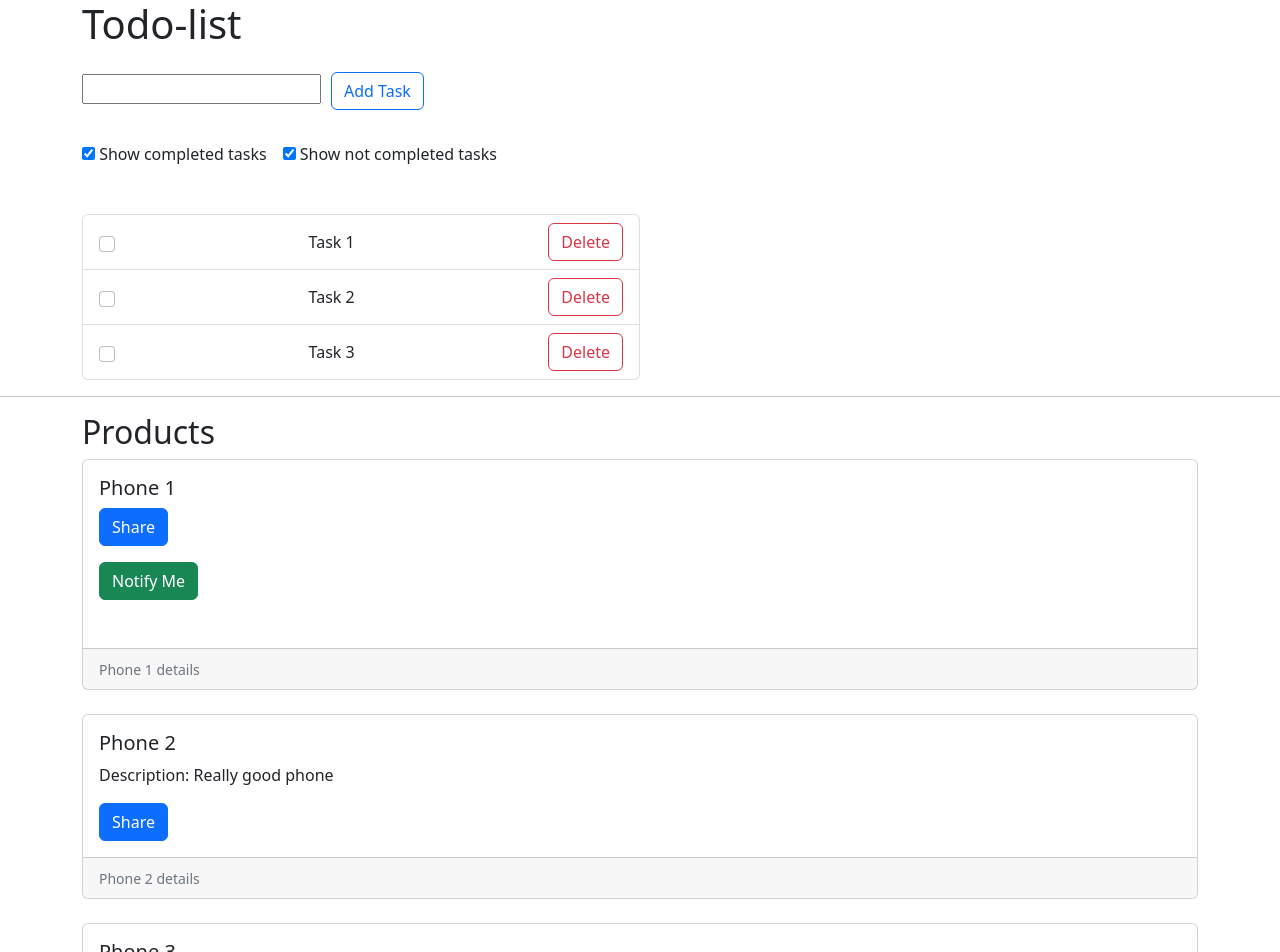
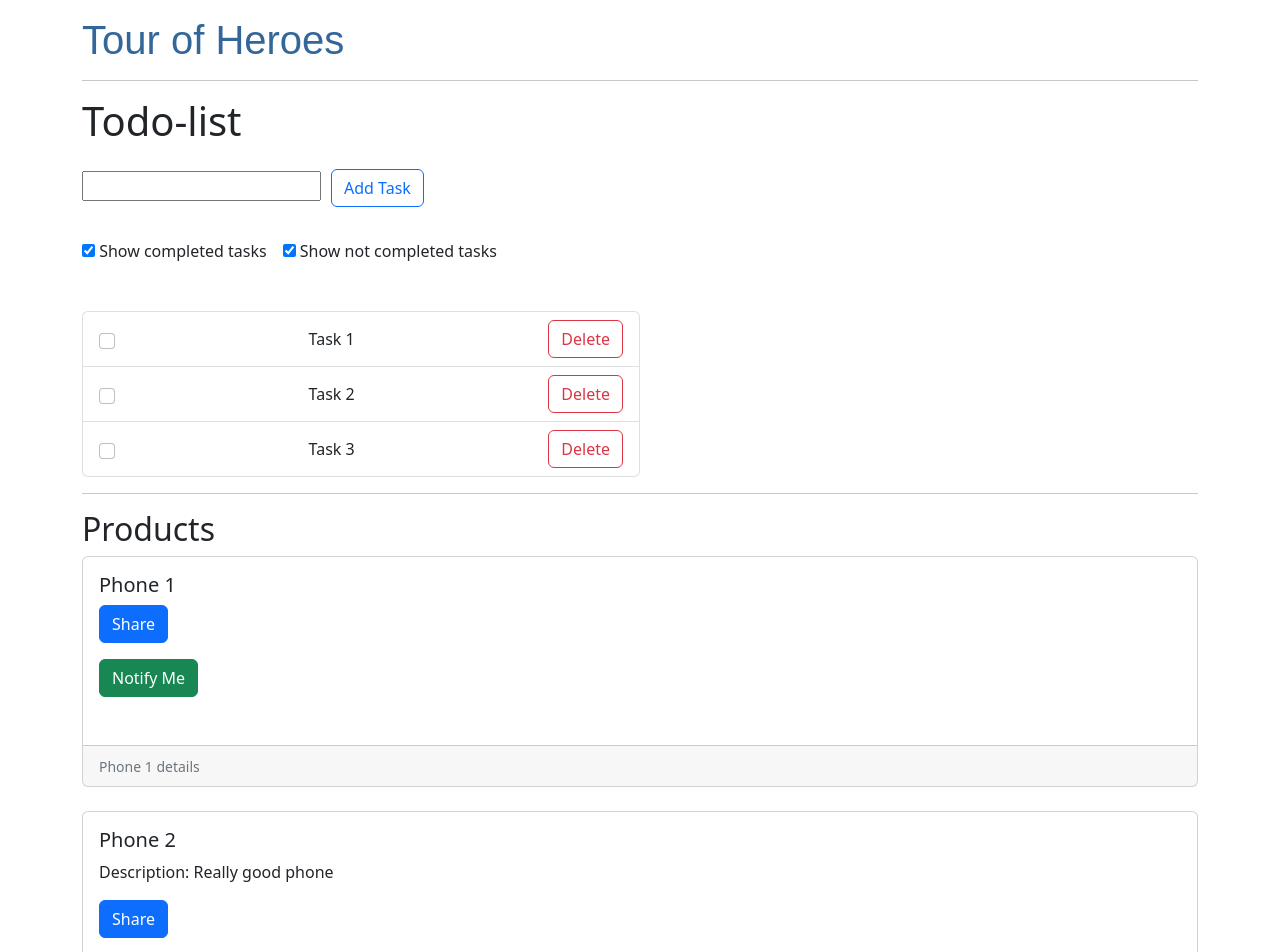
Before and after one commit to Rin1109/todo-list-my-work, an Angular app: page / in a window 1280 px wide. Shown: the top 952 px of the page. Built offline with nearby package versions, Linux system fonts and the light colour scheme.

Commit message:
Create new tour-of-heroes.component

```diff
--- a/src/app/app.component.html
+++ b/src/app/app.component.html
@@ -1,8 +1,14 @@
 <div class="container">
-  <app-todo-list></app-todo-list>
+  <div class="my-md-3">
+    <app-tour-of-heroes></app-tour-of-heroes>
+  </div>
+  <hr>
+  <div>
+    <app-todo-list></app-todo-list>
+  </div>
+  <hr>
+  <div>
+    <app-product-list></app-product-list>
+    <app-product-details></app-product-details>
+  </div>
 </div>
-<hr>
-<div class="container">
-  <app-product-list></app-product-list>
-  <app-product-details></app-product-details>
-</div>
--- a/src/app/app.module.ts
+++ b/src/app/app.module.ts
@@ -11,6 +11,7 @@ import { ProductListComponent } from './product-list/product-list.component';
 import { ProductAlertsComponent } from './product-alerts/product-alerts.component';
 import { ProductDetailsComponent } from './product-details/product-details.component';
 import {RouterModule} from "@angular/router";
+import { TourOfHeroesComponent } from './tour-of-heroes/tour-of-heroes.component';
 
 @NgModule({
   declarations: [
@@ -19,7 +20,8 @@ import {RouterModule} from "@angular/router";
     TaskFiltersComponent,
     ProductListComponent,
     ProductAlertsComponent,
-    ProductDetailsComponent
+    ProductDetailsComponent,
+    TourOfHeroesComponent
   ],
   imports: [
     BrowserModule,
--- /dev/null
+++ b/src/app/tour-of-heroes/tour-of-heroes.component.css
@@ -0,0 +1,22 @@
+/* Application-wide Styles */
+h1 {
+  color: #369;
+  font-family: Arial, Helvetica, sans-serif;
+  font-size: 250%;
+}
+h2, h3 {
+  color: #444;
+  font-family: Arial, Helvetica, sans-serif;
+  font-weight: lighter;
+}
+body {
+  margin: 2em;
+}
+body, input[type="text"], button {
+  color: #888;
+  font-family: Cambria, Georgia;
+}
+/* everywhere else */
+* {
+  font-family: Arial, Helvetica, sans-serif;
+}
--- /dev/null
+++ b/src/app/tour-of-heroes/tour-of-heroes.component.html
@@ -0,0 +1 @@
+<h1>{{title}}</h1>
--- /dev/null
+++ b/src/app/tour-of-heroes/tour-of-heroes.component.ts
@@ -0,0 +1,16 @@
+import { Component, OnInit } from '@angular/core';
+
+@Component({
+  selector: 'app-tour-of-heroes',
+  templateUrl: './tour-of-heroes.component.html',
+  styleUrls: ['./tour-of-heroes.component.css']
+})
+export class TourOfHeroesComponent implements OnInit {
+  title = 'Tour of Heroes';
+
+  constructor() { }
+
+  ngOnInit(): void {
+  }
+
+}
```
